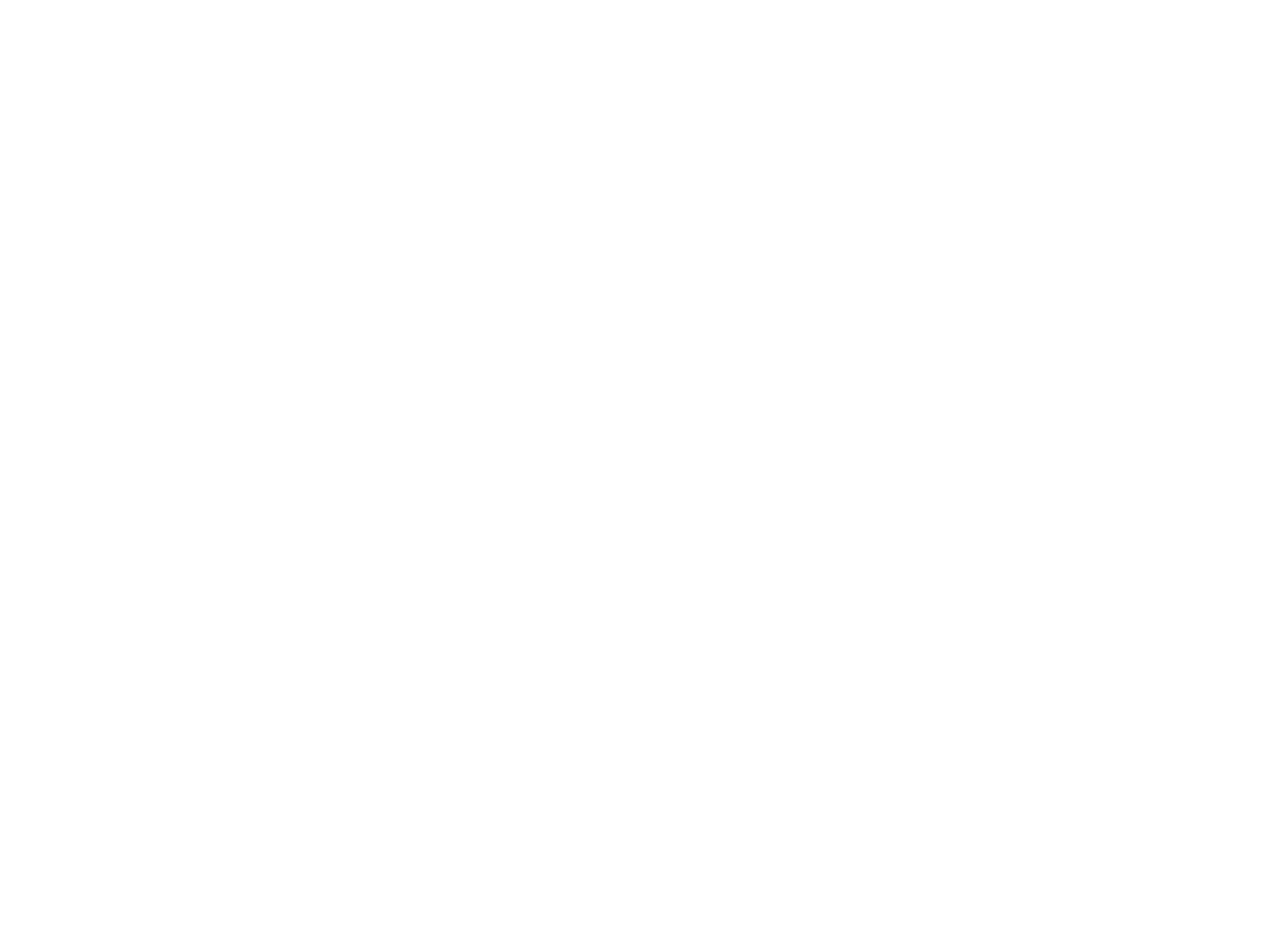
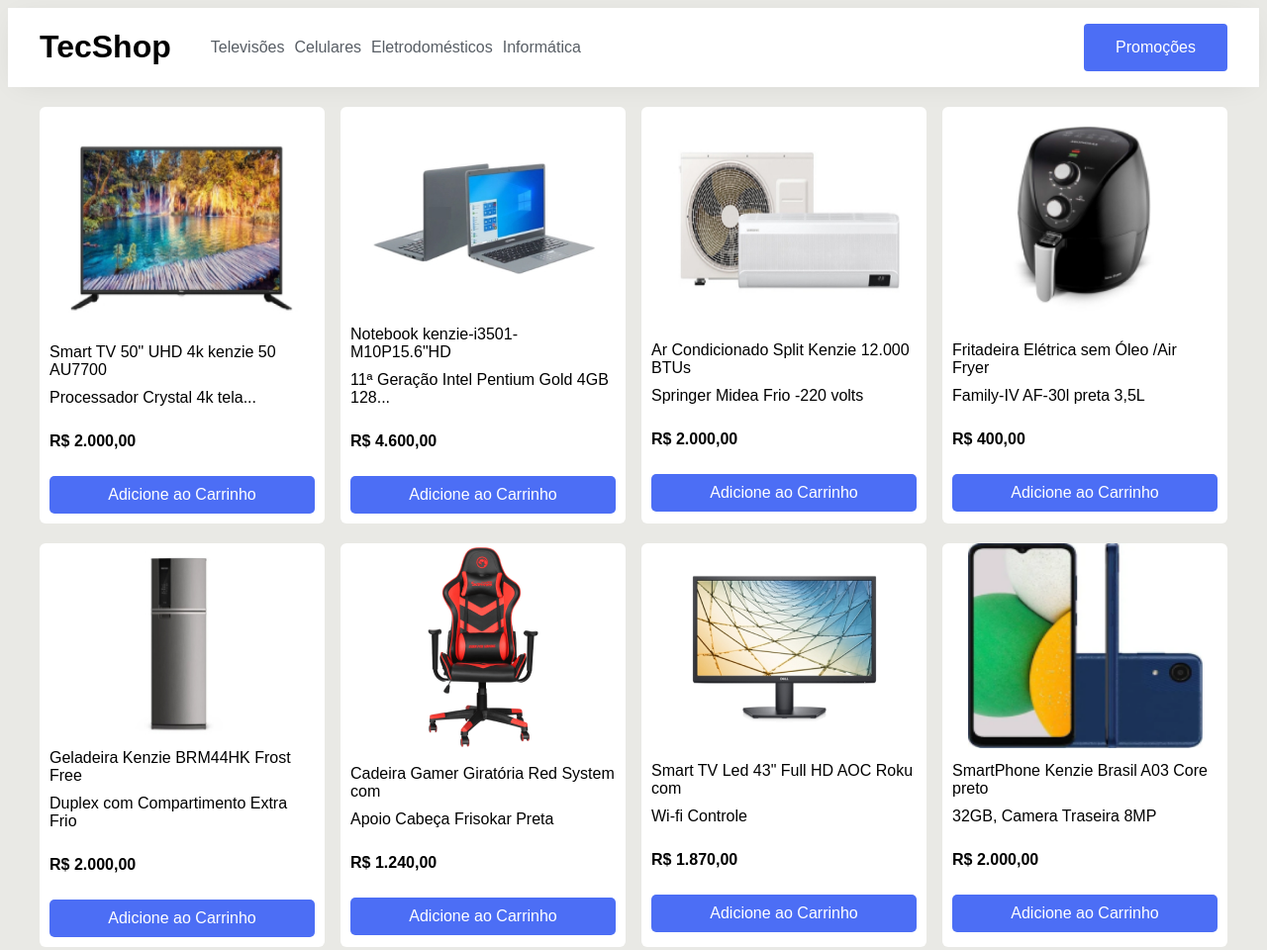
Before and after one commit to Kenzie-Academy-Brasil-Developers/m1-s1-e-commerce-com-flexbox-enioCarloss, a plain HTML site: page index.html in a window 1280 px wide. Shown: the whole page at 99% size. Before the commit the page ends 800 px from the top, so only its background shows below. Drawn offline with Linux system fonts and the light colour scheme.

Commit message:
S2-21 | 🏁 Entrega - CSS: Desenvolvendo E-commerce com Flexbox

```diff
--- a/index.html
+++ b/index.html
@@ -1 +1,145 @@
 <!-- Seu HTML aqui! -->
+<!DOCTYPE html>
+<html lang="pt-br">
+<head>
+    <meta charset="UTF-8">
+    <meta http-equiv="X-UA-Compatible" content="IE=edge">
+    <meta name="viewport" content="width=device-width, initial-scale=1.0">
+    <link rel="stylesheet" href="style.css">
+
+    <title>Desenvolvendo E-commerce com Flexbox </title>
+</head>
+
+<body>
+
+ <header class="menu">
+   <div class="container">
+       <div class="menu-flex">
+           <div class="menu-column">
+               <h1 class="logo">TecShop</h1>
+               <nav class="menu-nav">
+                <ul>
+                    <li><a href="">Televisões</a></li>
+                    <li><a href="">Celulares</a></li>
+                    <li><a href="">Eletrodomésticos</a></li>
+                    <li><a href="">Informática</a></li>
+                  </ul>
+               </nav>
+           </div>
+           <div class="menu-column menu-second-column">
+               <a href="#" target="_blank" class="menu-link-button">Promoções</a>
+           </div>
+       </div>
+   </div>
+ </header>
+
+ <div class="container" >
+
+    <main class="products-wrapper">
+
+       <div class="cards-style">
+
+           <img src="./pictures/img_03.png" width="237px" height="225px" alt="">
+
+             <p class="text-card">Smart TV 50" UHD 4k kenzie 50 AU7700</p>
+             <p class="text-card">Processador Crystal 4k tela...
+
+                <p class="price">R$ 2.000,00</p>
+
+                <a href="#" target="_blanck"><p class="texto-carrinho">Adicione ao Carrinho</p></a>
+        </div>
+
+        <div class="cards-style">
+
+            <img src="./pictures/img_04.png" width="237px" height="207px" alt="">
+
+              <p class="text-card">Notebook kenzie-i3501-M10P15.6"HD</p>
+              <p class="text-card">11ª Geração Intel Pentium Gold 4GB 128...</p>
+
+                 <p class="price">R$ 4.600,00</p>
+
+                 <a href="#" target="_blanck"><p class="texto-carrinho">Adicione ao Carrinho</p></a>
+         </div>
+
+         <div class="cards-style">
+
+            <img src="./pictures/img_06.png" width="237px" height="223px" alt="">
+
+              <p class="text-card">Ar Condicionado Split Kenzie 12.000 BTUs</p>
+              <p class="text-card">Springer Midea Frio -220 volts</p>
+
+                 <p class="price">R$ 2.000,00</p>
+
+                 <a href="#" target="_blanck"><p class="texto-carrinho">Adicione ao Carrinho</p></a>
+         </div>
+         <div class="cards-style">
+
+            <img src="./pictures/img_01.png" width="237px" height="223" alt="">
+
+              <p class="text-card">Fritadeira Elétrica sem Óleo /Air Fryer</p>
+              <p class="text-card">Family-IV AF-30l preta 3,5L</p>
+
+                 <p class="price">R$ 400,00</p>
+
+                 <a href="#" target="_blanck"><p class="texto-carrinho">Adicione ao Carrinho</p></a>
+         </div>
+
+       <div class="cards-style">
+
+        <img src="./pictures/img_05.png" width="237px" height="194px" alt="">
+
+          <p class="text-card">Geladeira Kenzie BRM44HK Frost Free</p>
+          <p class="text-card">Duplex com Compartimento Extra Frio</p>
+
+             <p class="price">R$ 2.000,00</p>
+
+             <a href="#" target="_blanck"><p class="texto-carrinho">Adicione ao Carrinho</p></a>
+     </div>
+
+     <div class="cards-style">
+
+        <img src="./pictures/img_02.png" alt="">
+
+          <p class="text-card">Cadeira Gamer Giratória Red System com</p>
+          <p class="text-card">Apoio Cabeça Frisokar Preta</p>
+
+             <p class="price">R$ 1.240,00</p>
+              <div>
+               <a href="#" target="_blanck"><p class="texto-carrinho">Adicione ao Carrinho</p></a>
+              </div>
+
+     </div>
+
+     <div class="cards-style">
+
+        <img src="./pictures/img_07.png" alt="">
+
+          <p class="text-card">Smart TV Led 43" Full HD AOC Roku com</p>
+          <p class="text-card">Wi-fi Controle </p>
+
+             <p class="price">R$ 1.870,00</p>
+
+             <a href="#" target="_blanck"><p class="texto-carrinho">Adicione ao Carrinho</p></a>
+     </div>
+
+       <div class="cards-style">
+
+           <img src="./pictures/img_08.png" width="237px" height="207" alt="">
+
+             <p class="text-card">SmartPhone Kenzie Brasil A03 Core preto</p>
+             <p class="text-card">32GB, Camera Traseira 8MP</p>
+
+                <p class="price">R$ 2.000,00</p>
+
+                <a href="#"  target="_blanck"><p class="texto-carrinho">Adicione ao Carrinho</p></a>
+        </div>
+
+
+    </main>
+
+ </div>
+
+
+</body>
+
+</html>
--- a/style.css
+++ b/style.css
@@ -0,0 +1,89 @@
+body{
+    background: rgb(233, 233, 229);
+    text-decoration: none;
+    box-sizing: border-box;
+    font-family: Arial, Helvetica, sans-serif,serif;
+}
+a{
+  text-decoration: none;
+}
+img{
+  max-width: 100%;
+}
+.container{
+    max-width: 1200px;
+    margin: 0 auto; /* Centralizando o conteúdo*/
+  }
+.menu {
+    width: 100%;
+    background: #ffffff;
+    box-shadow: 0px 4px 30px -10px rgba(0, 0, 0, 0.1);
+  }
+
+.menu-flex {
+  display: flex;
+  align-items: center;
+}
+
+.menu-column {
+  display: flex;
+  align-items: center;
+  width: 50%;
+  justify-content: flex-start;
+}
+
+.menu-column.menu-second-column {
+  justify-content: flex-end;
+}
+
+.menu-nav ul {
+  display: flex;
+  list-style: none;
+  gap: 10px; /* Vamos utilizar essa propriedade do flex para colocar um espaçamento entre os elementos*/
+}
+
+.menu-nav ul li a {
+  text-decoration: none;
+  color: #585e65;
+}
+
+.menu-link-button {
+  text-decoration: none;
+  height: 48px;
+  background-color: #4c6ef5;
+  color: #fff;
+  padding: 0 32px;
+  display: flex;
+  align-items: center;
+  border-radius: 4px;
+}
+.cards-style{
+   margin-top: 20px;
+   text-align: center;
+   width: 24%;
+   background:#fff;
+   border-radius: 6px;
+}
+.texto-carrinho{
+
+    margin: 10px;
+    padding: 10px;
+    text-align: center;
+    color: #fff;
+    background: #4c6ef5;
+    border-radius: 5px;
+}
+.text-card{
+  text-align: left;
+  margin: 10px;
+}
+.price{
+    text-align: left;
+    padding: 10px;
+    font-weight: bold;
+}
+.products-wrapper{
+      display: flex;
+      justify-content: space-between;
+      flex-wrap: wrap;
+}
```
